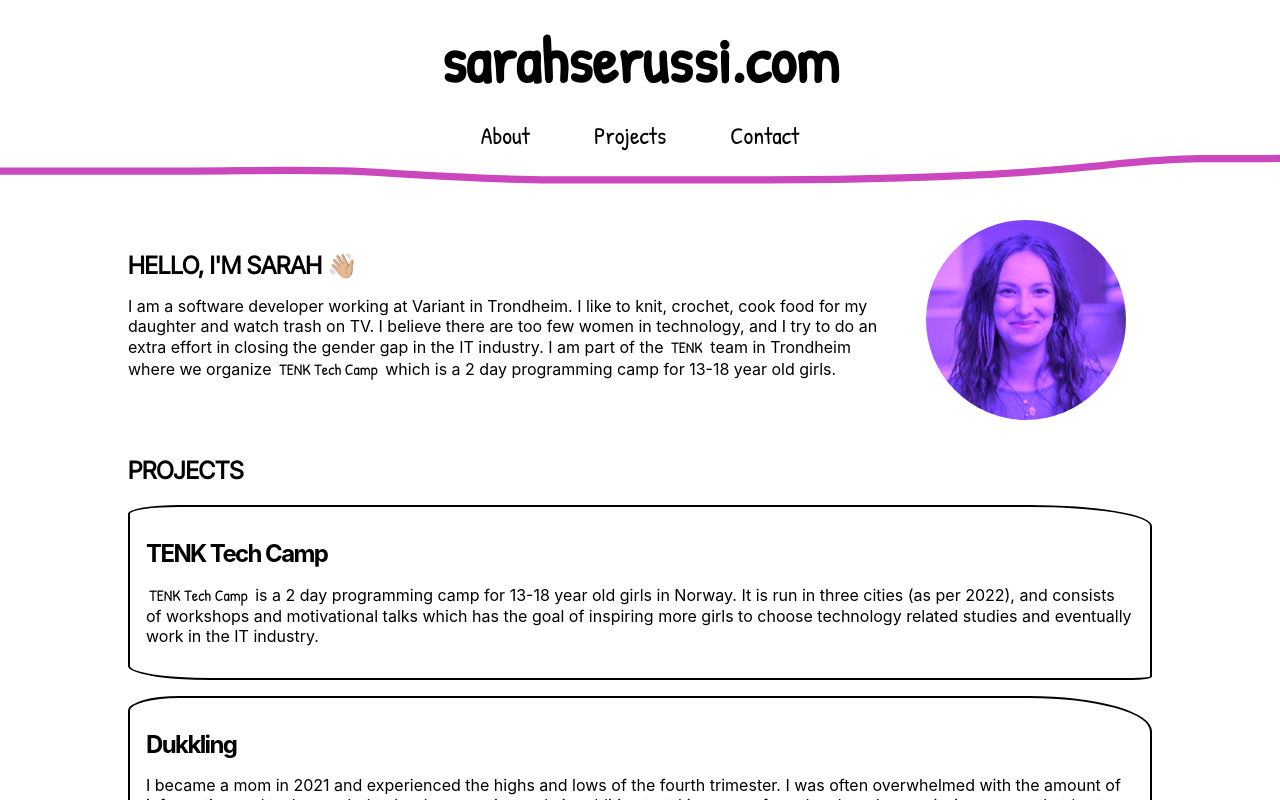
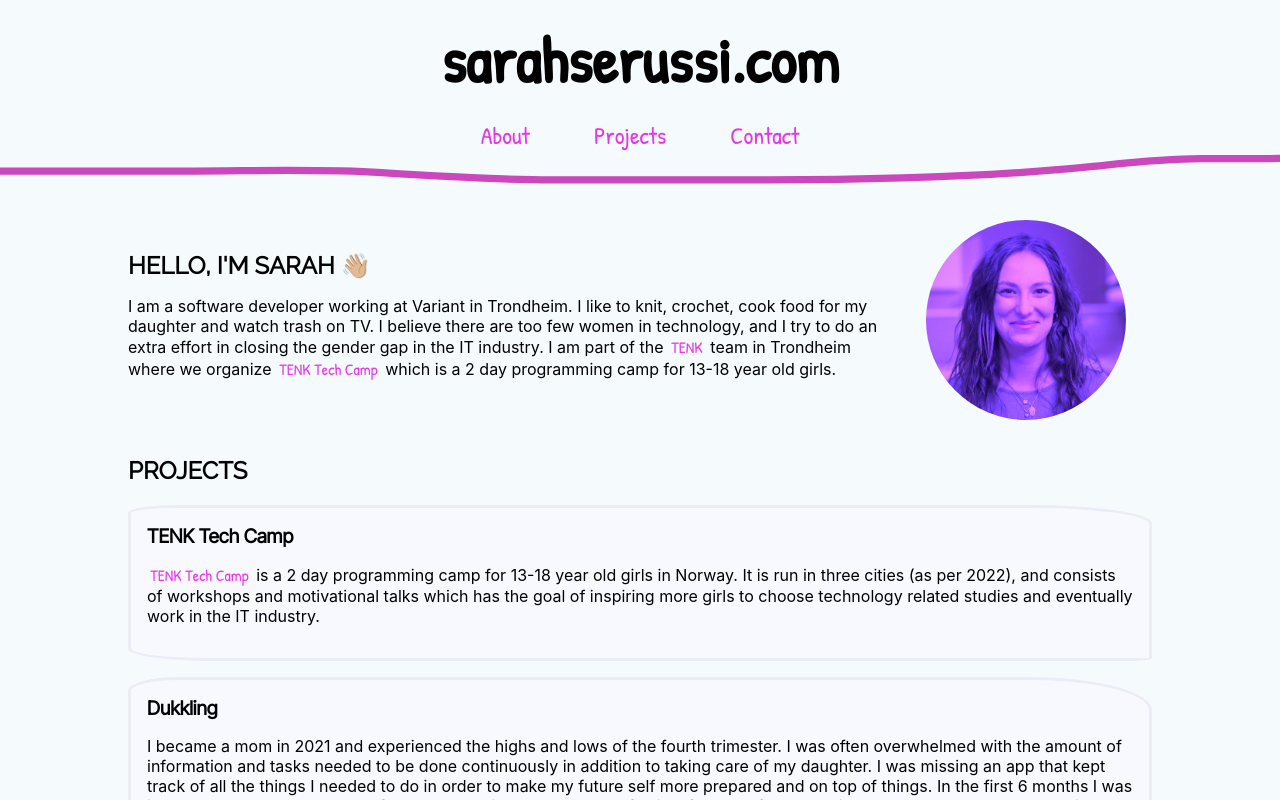
Before and after one commit to sarahse/web, a React (Create React App) app: page / in a window 1280 px wide. Shown: the top 800 px of the page. Built offline with nearby package versions, Linux system fonts and the light colour scheme.

Commit message:
update colors

```diff
--- a/public/index.html
+++ b/public/index.html
@@ -6,7 +6,7 @@
     <link rel="preconnect" href="https://fonts.googleapis.com" />
     <link rel="preconnect" href="https://fonts.gstatic.com" crossorigin />
     <link
-      href="https://fonts.googleapis.com/css2?family=Inter+Tight&family=Patrick+Hand&display=swap"
+      href="https://fonts.googleapis.com/css2?family=Inter+Tight&family=Patrick+Hand&family=Raleway&display=swap"
       rel="stylesheet"
     />
     <meta name="viewport" content="width=device-width, initial-scale=1" />
--- a/src/App.scss
+++ b/src/App.scss
@@ -1,3 +1,5 @@
+@import "./colors.scss";
+
 .app {
   &__header {
     border-bottom: 3rem solid transparent;
@@ -21,7 +23,7 @@
 
     nav {
       a {
-        font-family: "Patrick Hand";
+        font-family: "Patrick Hand", cursive;
         font-size: 150%;
         padding: 0 2rem;
         outline: none;
@@ -41,14 +43,14 @@
     }
 
     h2 {
-      font-family: "Inter Tight", "Helvetica Neue", "Helvetica", sans-serif;
+      font-family: "Raleway", sans-serif;
       text-transform: uppercase;
     }
 
     h3 {
-      letter-spacing: -0.1rem;
-      font-size: 150%;
-      margin: 1rem 0;
+      font-family: "Inter Tight", "Helvetica Neue", "Helvetica", sans-serif;
+      font-size: 120%;
+      margin: 0;
     }
 
     section {
@@ -58,7 +60,7 @@
 
   .card {
     background-color: var(--background-card-ghost-white);
-    border: 2px solid black;
+    border: 3px solid var(--background-card-dark-ghost-white);
     border-radius: 5% 12% 2% 8%;
     padding: 1rem;
     margin-top: 1rem;
--- a/src/colors.scss
+++ b/src/colors.scss
@@ -1,6 +1,7 @@
 :root {
   --background-light-pink: #f5fafd;
   --background-card-ghost-white: #f8f8ff;
+  --background-card-dark-ghost-white: #ececf6;
   --text-fuchsia: #e637e6;
   --text-dark-fuchsia: #a329a3;
 }
--- a/src/index.scss
+++ b/src/index.scss
@@ -1,3 +1,5 @@
+@import "./colors.scss";
+
 body {
   margin: 0;
   font-family: -apple-system, BlinkMacSystemFont, "Segoe UI", "Roboto", "Oxygen",
```
Also changed, not shown: public/media/border3.svg (added), public/media/border4.svg (added).
